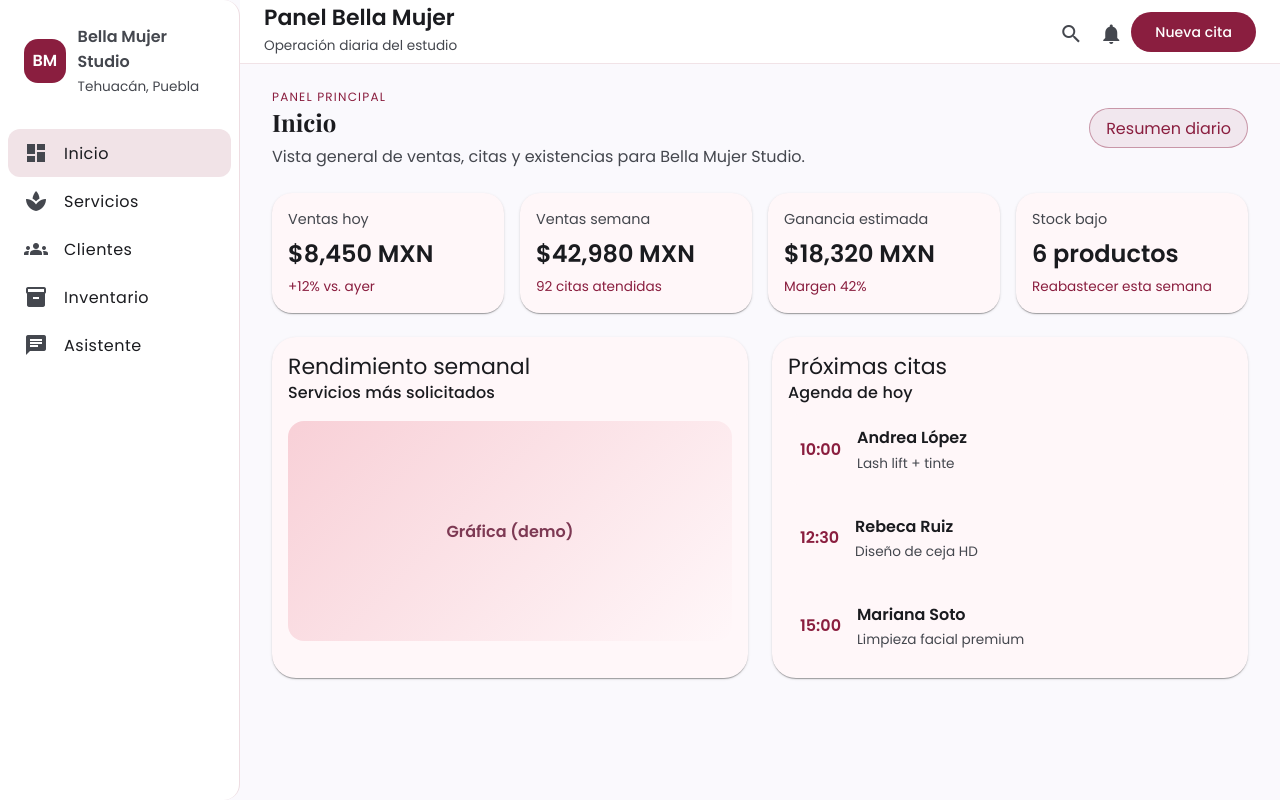
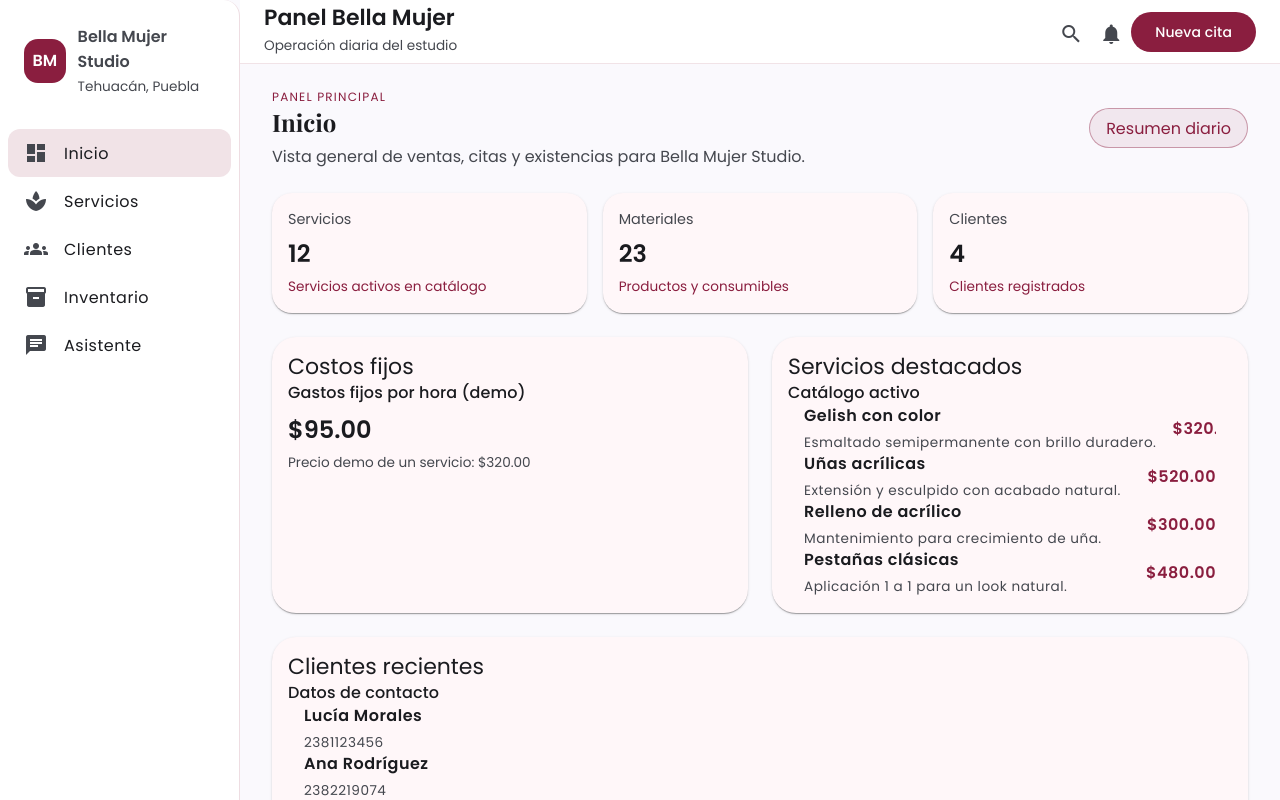
Before and after one commit to diegoaranab/bellamujerstudio, an Angular app: page /#/inicio in a window 1280 px wide. Shown: the top 800 px of the page. Built offline with nearby package versions, Linux system fonts and the light colour scheme.

Commit message:
Wire data into dashboard and lists

```diff
--- a/src/app/pages/clientes/clientes.component.html
+++ b/src/app/pages/clientes/clientes.component.html
@@ -10,24 +10,19 @@
 
   <section class="cards">
     <mat-card>
-      <mat-card-title>Clientes frecuentes</mat-card-title>
+      <mat-card-header>
+        <mat-card-title>Clientes registrados</mat-card-title>
+        <mat-card-subtitle>Contactos principales</mat-card-subtitle>
+      </mat-card-header>
       <mat-card-content>
-        <p>128 clientas activas en los últimos 90 días.</p>
-        <p class="meta">Segmento top: cejas &amp; skincare</p>
-      </mat-card-content>
-    </mat-card>
-    <mat-card>
-      <mat-card-title>Recordatorios</mat-card-title>
-      <mat-card-content>
-        <p>24 citas requieren confirmación hoy.</p>
-        <p class="meta">Canal sugerido: WhatsApp Business</p>
-      </mat-card-content>
-    </mat-card>
-    <mat-card>
-      <mat-card-title>Feedback reciente</mat-card-title>
-      <mat-card-content>
-        <p>Promedio 4.8/5 en satisfacción del servicio.</p>
-        <p class="meta">3 comentarios nuevos esta semana</p>
+        <mat-list class="dense-list">
+          <mat-list-item *ngFor="let cliente of (clientes$ | async)?.clients">
+            <div class="list-row">
+              <p class="name">{{ cliente.nombre }}</p>
+              <p class="detail">{{ cliente.telefono }}</p>
+            </div>
+          </mat-list-item>
+        </mat-list>
       </mat-card-content>
     </mat-card>
   </section>
--- a/src/app/pages/clientes/clientes.component.scss
+++ b/src/app/pages/clientes/clientes.component.scss
@@ -45,8 +45,32 @@ mat-card {
   padding: 0.5rem 0;
 }
 
-.meta {
-  margin-top: 0.6rem;
+.dense-list {
+  padding: 0;
+}
+
+.list-row {
+  display: flex;
+  justify-content: space-between;
+  gap: 1rem;
+  width: 100%;
+  align-items: center;
+}
+
+.name {
+  margin: 0;
+  font-weight: 600;
+}
+
+.detail {
+  margin: 0;
+  color: var(--mat-sys-on-surface-variant, #6b5b66);
   font-size: 0.85rem;
-  color: var(--mat-sys-on-surface-variant, #6b5b66);
 }
+
+@media (max-width: 600px) {
+  .list-row {
+    flex-direction: column;
+    align-items: flex-start;
+  }
+}
--- a/src/app/pages/clientes/clientes.component.ts
+++ b/src/app/pages/clientes/clientes.component.ts
@@ -1,10 +1,18 @@
-import { Component } from '@angular/core';
+import { AsyncPipe, NgFor } from '@angular/common';
+import { Component, inject } from '@angular/core';
 import { MatCardModule } from '@angular/material/card';
+import { MatListModule } from '@angular/material/list';
+
+import { DbFacadeService } from '../../core/services/db-facade.service';
 
 @Component({
   selector: 'app-clientes',
-  imports: [MatCardModule],
+  imports: [AsyncPipe, MatCardModule, MatListModule, NgFor],
   templateUrl: './clientes.component.html',
   styleUrl: './clientes.component.scss'
 })
-export class ClientesComponent {}
+export class ClientesComponent {
+  private readonly dbFacade = inject(DbFacadeService);
+
+  readonly clientes$ = this.dbFacade.clients$;
+}
--- a/src/app/pages/dashboard/dashboard.component.html
+++ b/src/app/pages/dashboard/dashboard.component.html
@@ -13,74 +13,84 @@
   <section class="kpi-grid">
     <mat-card class="kpi-card">
       <mat-card-content>
-        <p class="kpi-label">Ventas hoy</p>
-        <p class="kpi-value">$8,450 MXN</p>
-        <p class="kpi-meta">+12% vs. ayer</p>
+        <p class="kpi-label">Servicios</p>
+        <p class="kpi-value">{{ serviciosCount$ | async }}</p>
+        <p class="kpi-meta">Servicios activos en catálogo</p>
       </mat-card-content>
     </mat-card>
     <mat-card class="kpi-card">
       <mat-card-content>
-        <p class="kpi-label">Ventas semana</p>
-        <p class="kpi-value">$42,980 MXN</p>
-        <p class="kpi-meta">92 citas atendidas</p>
+        <p class="kpi-label">Materiales</p>
+        <p class="kpi-value">{{ materialesCount$ | async }}</p>
+        <p class="kpi-meta">Productos y consumibles</p>
       </mat-card-content>
     </mat-card>
     <mat-card class="kpi-card">
       <mat-card-content>
-        <p class="kpi-label">Ganancia estimada</p>
-        <p class="kpi-value">$18,320 MXN</p>
-        <p class="kpi-meta">Margen 42%</p>
-      </mat-card-content>
-    </mat-card>
-    <mat-card class="kpi-card">
-      <mat-card-content>
-        <p class="kpi-label">Stock bajo</p>
-        <p class="kpi-value">6 productos</p>
-        <p class="kpi-meta">Reabastecer esta semana</p>
+        <p class="kpi-label">Clientes</p>
+        <p class="kpi-value">{{ clientesCount$ | async }}</p>
+        <p class="kpi-meta">Clientes registrados</p>
       </mat-card-content>
     </mat-card>
   </section>
 
   <section class="grid-two">
-    <mat-card class="chart-card">
+    <mat-card class="list-card">
       <mat-card-header>
-        <mat-card-title>Rendimiento semanal</mat-card-title>
-        <mat-card-subtitle>Servicios más solicitados</mat-card-subtitle>
+        <mat-card-title>Costos fijos</mat-card-title>
+        <mat-card-subtitle>Gastos fijos por hora (demo)</mat-card-subtitle>
       </mat-card-header>
       <mat-card-content>
-        <div class="chart-placeholder">Gráfica (demo)</div>
+        <p class="kpi-value">
+          {{ gastosFijosPorHora$ | async | currency: 'MXN' }}
+        </p>
+        <p class="detail">
+          Precio demo de un servicio:
+          {{ demoPrecioServicio$ | async | currency: 'MXN' }}
+        </p>
       </mat-card-content>
     </mat-card>
 
     <mat-card class="list-card">
       <mat-card-header>
-        <mat-card-title>Próximas citas</mat-card-title>
-        <mat-card-subtitle>Agenda de hoy</mat-card-subtitle>
+        <mat-card-title>Servicios destacados</mat-card-title>
+        <mat-card-subtitle>Catálogo activo</mat-card-subtitle>
       </mat-card-header>
       <mat-card-content>
-        <ul class="schedule">
-          <li>
-            <span class="time">10:00</span>
-            <div>
-              <p class="name">Andrea López</p>
-              <p class="detail">Lash lift + tinte</p>
+        <mat-list class="dense-list">
+          <mat-list-item *ngFor="let servicio of serviciosDestacados$ | async">
+            <div class="list-row">
+              <div>
+                <p class="name">{{ servicio.nombre }}</p>
+                <p class="detail">{{ servicio.descripcionCorta }}</p>
+              </div>
+              <p class="amount">
+                {{ servicio.precioBaseMXN | currency: 'MXN' }}
+              </p>
             </div>
-          </li>
-          <li>
-            <span class="time">12:30</span>
-            <div>
-              <p class="name">Rebeca Ruiz</p>
-              <p class="detail">Diseño de ceja HD</p>
+          </mat-list-item>
+        </mat-list>
+      </mat-card-content>
+    </mat-card>
+  </section>
+
+  <section class="grid-two">
+    <mat-card class="list-card">
+      <mat-card-header>
+        <mat-card-title>Clientes recientes</mat-card-title>
+        <mat-card-subtitle>Datos de contacto</mat-card-subtitle>
+      </mat-card-header>
+      <mat-card-content>
+        <mat-list class="dense-list">
+          <mat-list-item *ngFor="let cliente of clientesRecientes$ | async">
+            <div class="list-row">
+              <div>
+                <p class="name">{{ cliente.nombre }}</p>
+                <p class="detail">{{ cliente.telefono }}</p>
+              </div>
             </div>
-          </li>
-          <li>
-            <span class="time">15:00</span>
-            <div>
-              <p class="name">Mariana Soto</p>
-              <p class="detail">Limpieza facial premium</p>
-            </div>
-          </li>
-        </ul>
+          </mat-list-item>
+        </mat-list>
       </mat-card-content>
     </mat-card>
   </section>
--- a/src/app/pages/dashboard/dashboard.component.scss
+++ b/src/app/pages/dashboard/dashboard.component.scss
@@ -68,42 +68,8 @@
   gap: 1.5rem;
 }
 
-.chart-card,
 .list-card {
   border-radius: 24px;
-}
-
-.chart-placeholder {
-  margin-top: 1rem;
-  height: 220px;
-  border-radius: 16px;
-  display: grid;
-  place-items: center;
-  background: linear-gradient(135deg, #f8d0d7 0%, #fff7f9 100%);
-  color: #7d3953;
-  font-weight: 600;
-}
-
-.schedule {
-  list-style: none;
-  padding: 0;
-  margin: 0.5rem 0 0;
-  display: grid;
-  gap: 1rem;
-}
-
-.schedule li {
-  display: flex;
-  gap: 1rem;
-  align-items: center;
-  padding: 0.75rem;
-  border-radius: 14px;
-  background: #fff7f9;
-}
-
-.time {
-  font-weight: 600;
-  color: var(--mat-sys-primary);
 }
 
 .name {
@@ -117,8 +83,32 @@
   font-size: 0.85rem;
 }
 
+.dense-list {
+  padding: 0;
+}
+
+.list-row {
+  display: flex;
+  justify-content: space-between;
+  gap: 1rem;
+  width: 100%;
+  align-items: center;
+}
+
+.amount {
+  margin: 0;
+  font-weight: 600;
+  color: var(--mat-sys-primary);
+  white-space: nowrap;
+}
+
 @media (max-width: 600px) {
   .page-header {
     align-items: flex-start;
   }
+
+  .list-row {
+    flex-direction: column;
+    align-items: flex-start;
+  }
 }
--- a/src/app/pages/dashboard/dashboard.component.ts
+++ b/src/app/pages/dashboard/dashboard.component.ts
@@ -1,10 +1,39 @@
-import { Component } from '@angular/core';
+import { AsyncPipe, CurrencyPipe, NgFor } from '@angular/common';
+import { Component, inject } from '@angular/core';
 import { MatCardModule } from '@angular/material/card';
+import { MatListModule } from '@angular/material/list';
+import { map } from 'rxjs';
+
+import { DbFacadeService } from '../../core/services/db-facade.service';
 
 @Component({
   selector: 'app-dashboard',
-  imports: [MatCardModule],
+  imports: [AsyncPipe, CurrencyPipe, MatCardModule, MatListModule, NgFor],
   templateUrl: './dashboard.component.html',
   styleUrl: './dashboard.component.scss'
 })
-export class DashboardComponent {}
+export class DashboardComponent {
+  private readonly dbFacade = inject(DbFacadeService);
+
+  readonly serviciosCount$ = this.dbFacade.services$.pipe(
+    map((seed) => seed.services.length)
+  );
+  readonly materialesCount$ = this.dbFacade.inventory$.pipe(
+    map((seed) => seed.materials.length)
+  );
+  readonly clientesCount$ = this.dbFacade.clients$.pipe(
+    map((seed) => seed.clients.length)
+  );
+  readonly gastosFijosPorHora$ = this.dbFacade.overhead$.pipe(
+    map((seed) => seed.gastosFijosPorHoraMXN)
+  );
+  readonly demoPrecioServicio$ = this.dbFacade.services$.pipe(
+    map((seed) => seed.services[0]?.precioBaseMXN ?? 0)
+  );
+  readonly serviciosDestacados$ = this.dbFacade.services$.pipe(
+    map((seed) => seed.services.slice(0, 4))
+  );
+  readonly clientesRecientes$ = this.dbFacade.clients$.pipe(
+    map((seed) => seed.clients.slice(0, 4))
+  );
+}
--- a/src/app/pages/inventario/inventario.component.html
+++ b/src/app/pages/inventario/inventario.component.html
@@ -10,24 +10,36 @@
 
   <section class="cards">
     <mat-card>
-      <mat-card-title>Consumos críticos</mat-card-title>
+      <mat-card-header>
+        <mat-card-title>Materiales disponibles</mat-card-title>
+        <mat-card-subtitle>Control de existencias</mat-card-subtitle>
+      </mat-card-header>
       <mat-card-content>
-        <p>6 artículos con stock &lt; 10 unidades.</p>
-        <p class="meta">Recomendación: generar pedido hoy</p>
-      </mat-card-content>
-    </mat-card>
-    <mat-card>
-      <mat-card-title>Rotación semanal</mat-card-title>
-      <mat-card-content>
-        <p>Suero hidratante, cera premium, tintes.</p>
-        <p class="meta">Reabastecer el viernes</p>
-      </mat-card-content>
-    </mat-card>
-    <mat-card>
-      <mat-card-title>Órdenes pendientes</mat-card-title>
-      <mat-card-content>
-        <p>2 pedidos en tránsito · 1 en validación</p>
-        <p class="meta">Proveedor principal: BellezaMX</p>
+        <mat-list class="dense-list">
+          <mat-list-item
+            *ngFor="let material of (inventario$ | async)?.materials"
+          >
+            <div class="list-row">
+              <div class="list-main">
+                <p class="name">{{ material.nombre }}</p>
+                <p class="detail">
+                  Stock actual: {{ material.stockActual }}
+                  {{ material.unidad }}
+                </p>
+                <p class="detail">
+                  Mínimo sugerido: {{ material.stockMinimo }}
+                  {{ material.unidad }}
+                </p>
+              </div>
+              <mat-chip
+                *ngIf="material.stockActual <= material.stockMinimo"
+                color="warn"
+              >
+                Stock bajo
+              </mat-chip>
+            </div>
+          </mat-list-item>
+        </mat-list>
       </mat-card-content>
     </mat-card>
   </section>
--- a/src/app/pages/inventario/inventario.component.scss
+++ b/src/app/pages/inventario/inventario.component.scss
@@ -45,8 +45,38 @@ mat-card {
   padding: 0.5rem 0;
 }
 
-.meta {
-  margin-top: 0.6rem;
+.dense-list {
+  padding: 0;
+}
+
+.list-row {
+  display: flex;
+  justify-content: space-between;
+  gap: 1rem;
+  width: 100%;
+  align-items: center;
+}
+
+.list-main {
+  display: flex;
+  flex-direction: column;
+  gap: 0.2rem;
+}
+
+.name {
+  margin: 0;
+  font-weight: 600;
+}
+
+.detail {
+  margin: 0;
+  color: var(--mat-sys-on-surface-variant, #6b5b66);
   font-size: 0.85rem;
-  color: var(--mat-sys-on-surface-variant, #6b5b66);
 }
+
+@media (max-width: 600px) {
+  .list-row {
+    flex-direction: column;
+    align-items: flex-start;
+  }
+}
--- a/src/app/pages/inventario/inventario.component.ts
+++ b/src/app/pages/inventario/inventario.component.ts
@@ -1,10 +1,19 @@
-import { Component } from '@angular/core';
+import { AsyncPipe, NgFor, NgIf } from '@angular/common';
+import { Component, inject } from '@angular/core';
 import { MatCardModule } from '@angular/material/card';
+import { MatChipsModule } from '@angular/material/chips';
+import { MatListModule } from '@angular/material/list';
+
+import { DbFacadeService } from '../../core/services/db-facade.service';
 
 @Component({
   selector: 'app-inventario',
-  imports: [MatCardModule],
+  imports: [AsyncPipe, MatCardModule, MatChipsModule, MatListModule, NgFor, NgIf],
   templateUrl: './inventario.component.html',
   styleUrl: './inventario.component.scss'
 })
-export class InventarioComponent {}
+export class InventarioComponent {
+  private readonly dbFacade = inject(DbFacadeService);
+
+  readonly inventario$ = this.dbFacade.inventory$;
+}
--- a/src/app/pages/servicios/servicios.component.html
+++ b/src/app/pages/servicios/servicios.component.html
@@ -9,25 +9,28 @@
   </header>
 
   <section class="cards">
-    <mat-card>
-      <mat-card-title>Faciales &amp; skincare</mat-card-title>
+    <mat-card *ngFor="let categoria of categorias$ | async">
+      <mat-card-header>
+        <mat-card-title>{{ categoria.nombre }}</mat-card-title>
+        <mat-card-subtitle>
+          {{ categoria.servicios.length }} servicios activos
+        </mat-card-subtitle>
+      </mat-card-header>
       <mat-card-content>
-        <p>5 servicios activos · Ticket promedio $620 MXN</p>
-        <p class="meta">Última actualización: hoy 9:00</p>
-      </mat-card-content>
-    </mat-card>
-    <mat-card>
-      <mat-card-title>Cejas &amp; pestañas</mat-card-title>
-      <mat-card-content>
-        <p>8 servicios activos · Ticket promedio $480 MXN</p>
-        <p class="meta">Promoción vigente 10% martes</p>
-      </mat-card-content>
-    </mat-card>
-    <mat-card>
-      <mat-card-title>Depilación</mat-card-title>
-      <mat-card-content>
-        <p>4 servicios activos · Ticket promedio $350 MXN</p>
-        <p class="meta">Paquetes trimestrales disponibles</p>
+        <mat-list class="dense-list">
+          <mat-list-item *ngFor="let servicio of categoria.servicios">
+            <div class="list-row">
+              <div>
+                <p class="name">{{ servicio.nombre }}</p>
+                <p class="detail">{{ servicio.descripcionCorta }}</p>
+              </div>
+              <p class="amount">
+                {{ servicio.precioBaseMXN | currency: 'MXN' }} ·
+                {{ servicio.duracionMinBase }} min
+              </p>
+            </div>
+          </mat-list-item>
+        </mat-list>
       </mat-card-content>
     </mat-card>
   </section>
--- a/src/app/pages/servicios/servicios.component.scss
+++ b/src/app/pages/servicios/servicios.component.scss
@@ -45,8 +45,39 @@ mat-card {
   padding: 0.5rem 0;
 }
 
-.meta {
-  margin-top: 0.6rem;
+.dense-list {
+  padding: 0;
+}
+
+.list-row {
+  display: flex;
+  justify-content: space-between;
+  gap: 1rem;
+  width: 100%;
+  align-items: center;
+}
+
+.name {
+  margin: 0;
+  font-weight: 600;
+}
+
+.detail {
+  margin: 0.2rem 0 0;
+  color: var(--mat-sys-on-surface-variant, #6b5b66);
   font-size: 0.85rem;
-  color: var(--mat-sys-on-surface-variant, #6b5b66);
 }
+
+.amount {
+  margin: 0;
+  font-weight: 600;
+  color: var(--mat-sys-primary);
+  white-space: nowrap;
+}
+
+@media (max-width: 600px) {
+  .list-row {
+    flex-direction: column;
+    align-items: flex-start;
+  }
+}
--- a/src/app/pages/servicios/servicios.component.ts
+++ b/src/app/pages/servicios/servicios.component.ts
@@ -1,10 +1,31 @@
-import { Component } from '@angular/core';
+import { AsyncPipe, CurrencyPipe, NgFor } from '@angular/common';
+import { Component, inject } from '@angular/core';
 import { MatCardModule } from '@angular/material/card';
+import { MatListModule } from '@angular/material/list';
+import { combineLatest, map } from 'rxjs';
+
+import { DbFacadeService } from '../../core/services/db-facade.service';
 
 @Component({
   selector: 'app-servicios',
-  imports: [MatCardModule],
+  imports: [AsyncPipe, CurrencyPipe, MatCardModule, MatListModule, NgFor],
   templateUrl: './servicios.component.html',
   styleUrl: './servicios.component.scss'
 })
-export class ServiciosComponent {}
+export class ServiciosComponent {
+  private readonly dbFacade = inject(DbFacadeService);
+
+  readonly categorias$ = combineLatest([
+    this.dbFacade.categories$,
+    this.dbFacade.services$
+  ]).pipe(
+    map(([categoriesSeed, servicesSeed]) =>
+      categoriesSeed.categories.map((category) => ({
+        ...category,
+        servicios: servicesSeed.services.filter(
+          (service) => service.categoryId === category.id && service.activo
+        )
+      }))
+    )
+  );
+}
```
